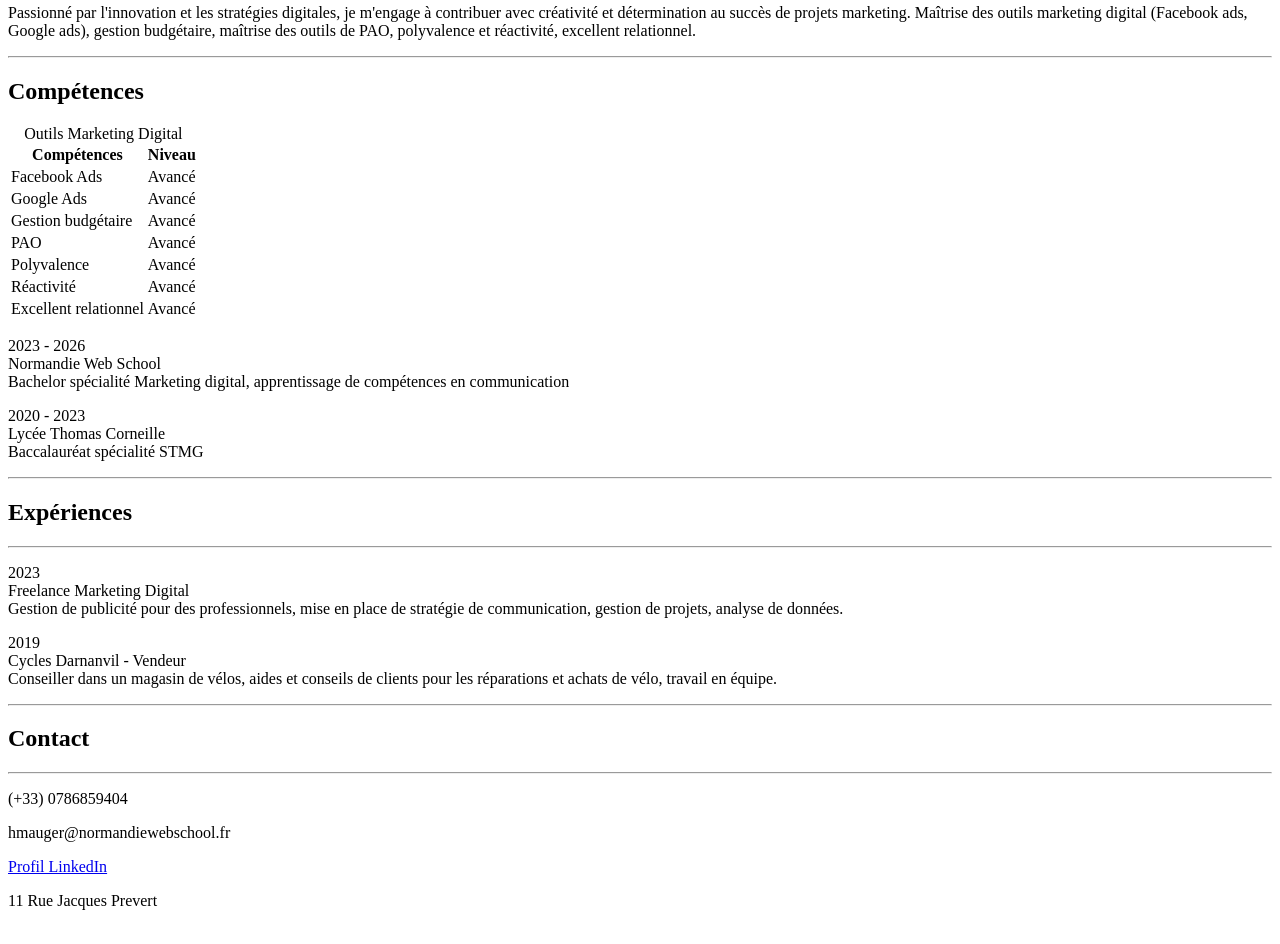
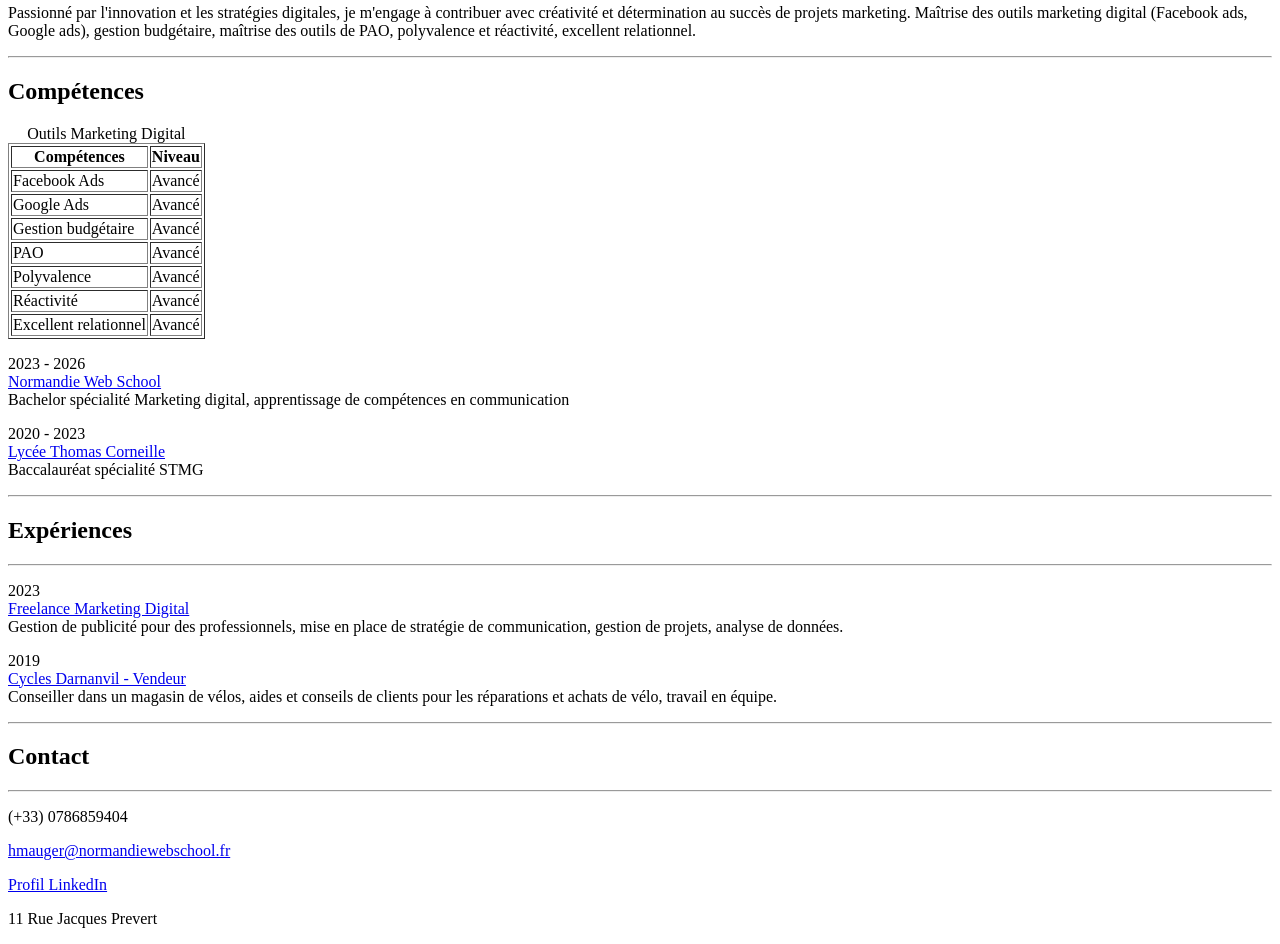
Before and after one commit to hugomg7/azeaze, a plain HTML site: page index.html in a window 1280 px wide. Shown: the part 300-1244 px from the top of the page. Drawn offline with Linux system fonts and the light colour scheme.

Commit message:
lien mis a jour

```diff
--- a/index.html
+++ b/index.html
@@ -15,14 +15,14 @@
 </head>
 <body>
     <hr>
-    <h1 class="name">Hugoo Mauger</h1>
+    <h1 class="name">Hugo Mauger</h1>
     <hr>
     <img src="https://fakeimg.pl/150/?text=Hugo" alt="Photo de Hugo">
     <p class="job-title">Recherche d'un poste de responsable marketing</p>
     <p>Passionné par l'innovation et les stratégies digitales, je m'engage à contribuer avec créativité et détermination au succès de projets marketing. Maîtrise des outils marketing digital (Facebook ads, Google ads), gestion budgétaire, maîtrise des outils de PAO, polyvalence et réactivité, excellent relationnel.</p>
     <hr>
     <h2>Compétences</h2>
-    <table borde="1">
+    <table border="1">
         <caption>Outils Marketing Digital</caption>
         <tr>
             <th>Compétences</th>
@@ -58,18 +58,18 @@
         </tr>
     </table>
 
-    <p>2023 - 2026<br>Normandie Web School<br>Bachelor spécialité Marketing digital, apprentissage de compétences en communication</p>
-    <p>2020 - 2023<br>Lycée Thomas Corneille<br>Baccalauréat spécialité STMG</p>
+    <p>2023 - 2026<br><a href="https://normandiewebschool.fr/">Normandie Web School</a><br>Bachelor spécialité Marketing digital, apprentissage de compétences en communication</p>
+    <p>2020 - 2023<br><a href="https://thomas-corneille.lycee.ac-normandie.fr/">Lycée Thomas Corneille</a><br>Baccalauréat spécialité STMG</p>
     <hr>
     <h2>Expériences</h2>
     <hr>
-    <p>2023<br>Freelance Marketing Digital<br>Gestion de publicité pour des professionnels, mise en place de stratégie de communication, gestion de projets, analyse de données.</p>
-    <p>2019<br>Cycles Darnanvil - Vendeur<br>Conseiller dans un magasin de vélos, aides et conseils de clients pour les réparations et achats de vélo, travail en équipe.</p>
+    <p>2023<br><a href="https://www.aceupmedia.com/home">Freelance Marketing Digital</a><br>Gestion de publicité pour des professionnels, mise en place de stratégie de communication, gestion de projets, analyse de données.</p>
+    <p>2019<br><a href="https://www.cycles-darnanville.com/">Cycles Darnanvil - Vendeur</a><br>Conseiller dans un magasin de vélos, aides et conseils de clients pour les réparations et achats de vélo, travail en équipe.</p>
     <hr>
     <h2>Contact</h2>
     <hr>
     <p>(+33) 0786859404</p>
-    <p>hmauger@normandiewebschool.fr</p>
+    <p><a href="mailto:hmauger@normandiewebschool.fr">hmauger@normandiewebschool.fr</a></p>
     <p><a href="https://www.linkedin.com/in/hugo-mauger-76b251263/" class="linkedin">Profil LinkedIn</a></p>
     <p>11 Rue Jacques Prevert</p>
 </body>
```
Lines whose indentation alone changed are shown as unchanged.
